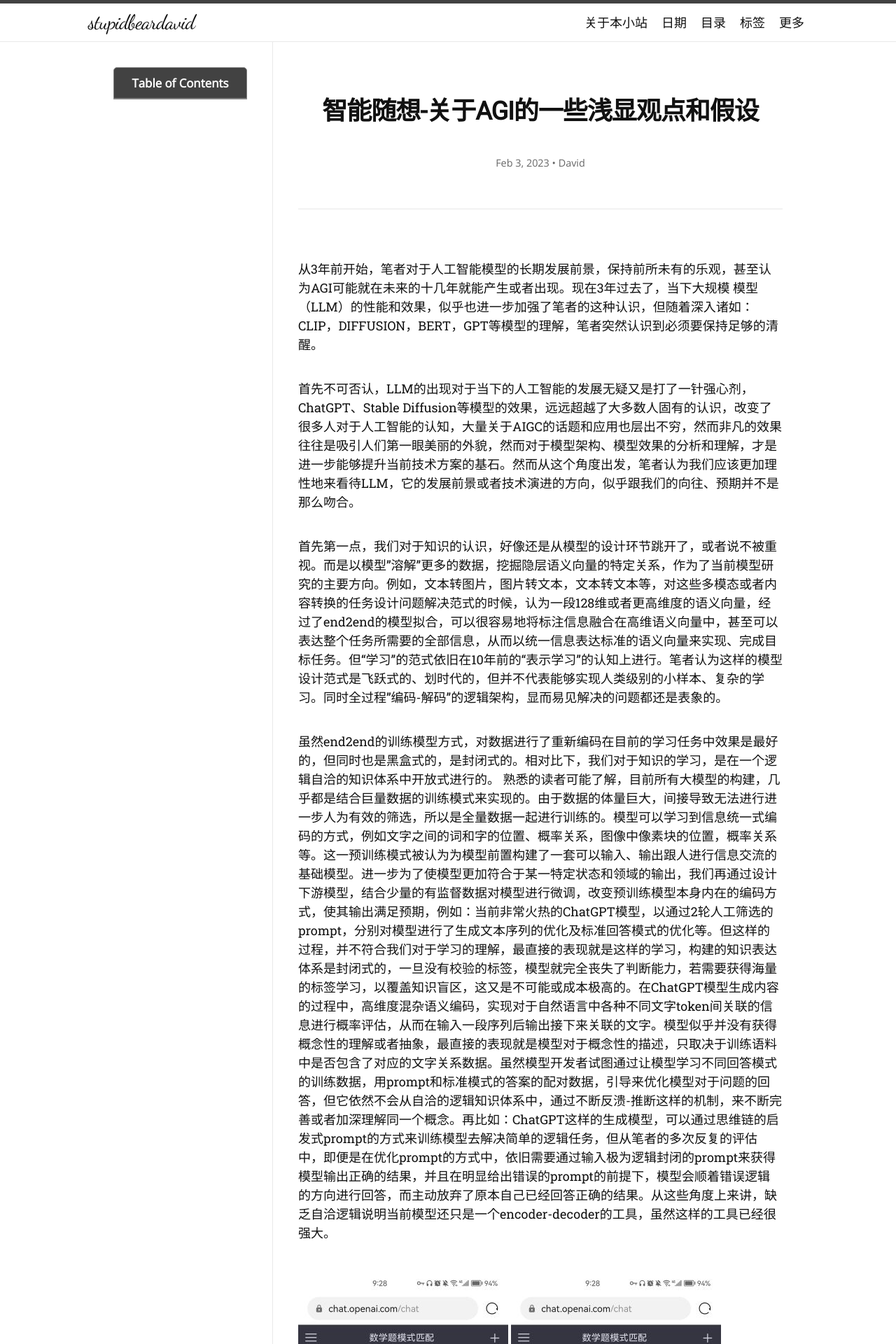
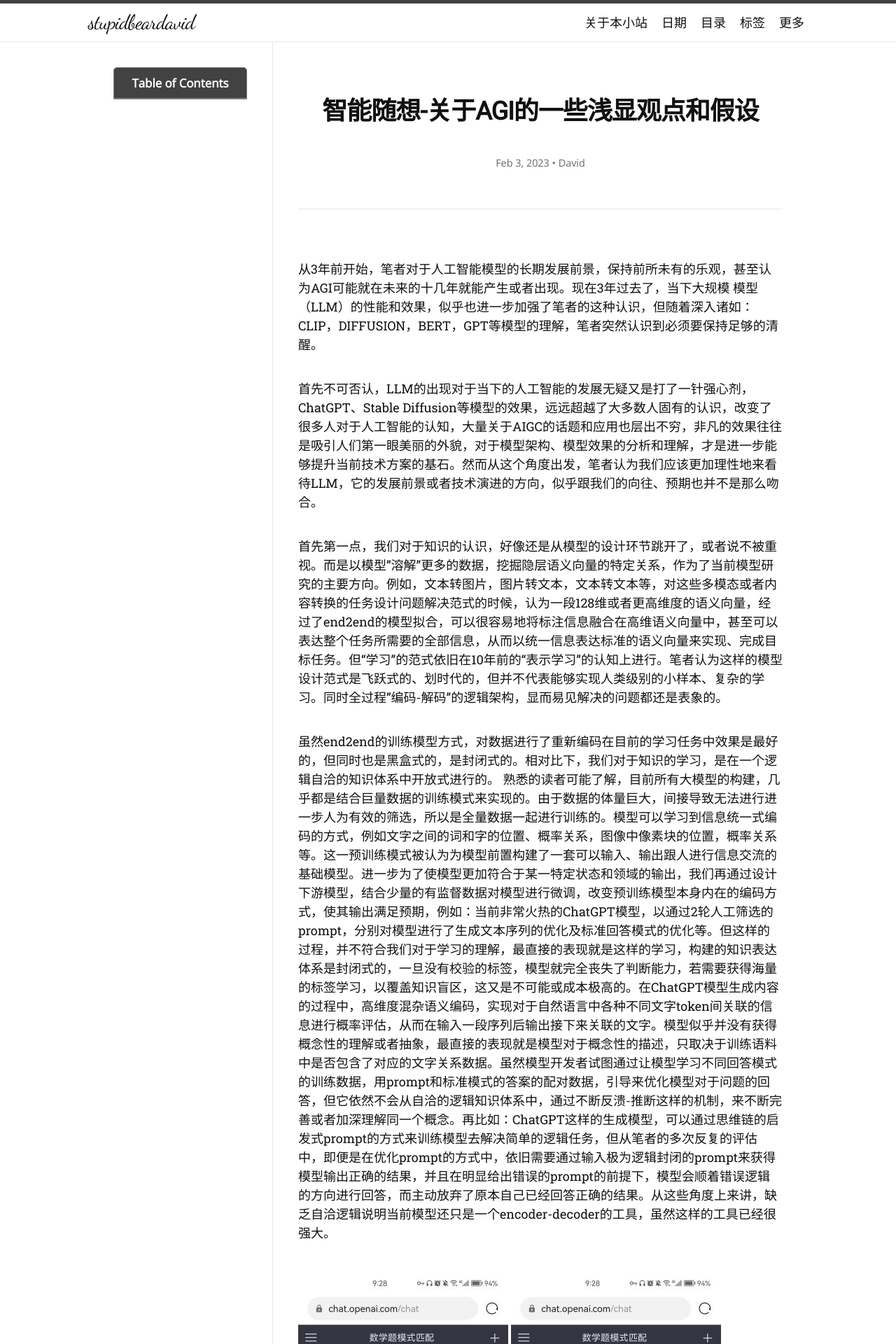
Before and after one commit to luhaofang/luhaofang.github.io, a Jekyll site: the page built from _posts/2023-02-03-mark.md, in a window 1280 px wide. Shown: the top 1920 px of the page at 70% size. Built offline with Jekyll 4.4.1, drawn with Linux system fonts in a browser that asks for light colours; nearby versions of some CDN libraries; some web fonts are replaced; comment, search, counter and statistics services are not loaded.

Commit message:
Update 2023-02-03-mark.md

```diff
--- a/_posts/2023-02-03-mark.md
+++ b/_posts/2023-02-03-mark.md
@@ -13,7 +13,7 @@ author:
 从3年前开始，笔者对于人工智能模型的长期发展前景，保持前所未有的乐观，甚至认为AGI可能就在未来的十几年就能产生或者出现。现在3年过去了，当下大规模
 模型（LLM）的性能和效果，似乎也进一步加强了笔者的这种认识，但随着深入诸如：CLIP，DIFFUSION，BERT，GPT等模型的理解，笔者突然认识到必须要保持足够的清醒。
 
-首先不可否认，LLM的出现对于当下的人工智能的发展无疑又是打了一针强心剂，ChatGPT、Stable Diffusion等模型的效果，远远超越了大多数人固有的认识，改变了很多人对于人工智能的认知，大量关于AIGC的话题和应用也层出不穷，然而非凡的效果往往是吸引人们第一眼美丽的外貌，然而对于模型架构、模型效果的分析和理解，才是进一步能够提升当前技术方案的基石。然而从这个角度出发，笔者认为我们应该更加理性地来看待LLM，它的发展前景或者技术演进的方向，似乎跟我们的向往、预期并不是那么吻合。
+首先不可否认，LLM的出现对于当下的人工智能的发展无疑又是打了一针强心剂，ChatGPT、Stable Diffusion等模型的效果，远远超越了大多数人固有的认识，改变了很多人对于人工智能的认知，大量关于AIGC的话题和应用也层出不穷，非凡的效果往往是吸引人们第一眼美丽的外貌，对于模型架构、模型效果的分析和理解，才是进一步能够提升当前技术方案的基石。然而从这个角度出发，笔者认为我们应该更加理性地来看待LLM，它的发展前景或者技术演进的方向，似乎跟我们的向往、预期也并不是那么吻合。
 
 首先第一点，我们对于知识的认识，好像还是从模型的设计环节跳开了，或者说不被重视。而是以模型"溶解"更多的数据，挖掘隐层语义向量的特定关系，作为了当前模型研究的主要方向。例如，文本转图片，图片转文本，文本转文本等，对这些多模态或者内容转换的任务设计问题解决范式的时候，认为一段128维或者更高维度的语义向量，经过了end2end的模型拟合，可以很容易地将标注信息融合在高维语义向量中，甚至可以表达整个任务所需要的全部信息，从而以统一信息表达标准的语义向量来实现、完成目标任务。但“学习”的范式依旧在10年前的“表示学习”的认知上进行。笔者认为这样的模型设计范式是飞跃式的、划时代的，但并不代表能够实现人类级别的小样本、复杂的学习。同时全过程"编码-解码"的逻辑架构，显而易见解决的问题都还是表象的。
 
```
